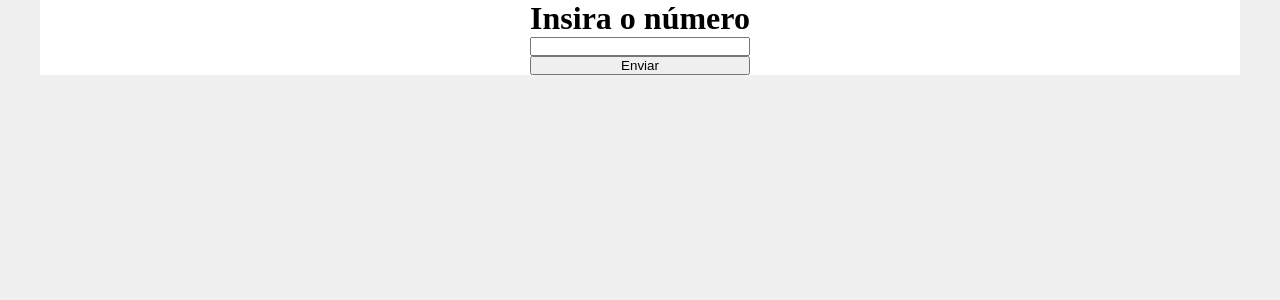
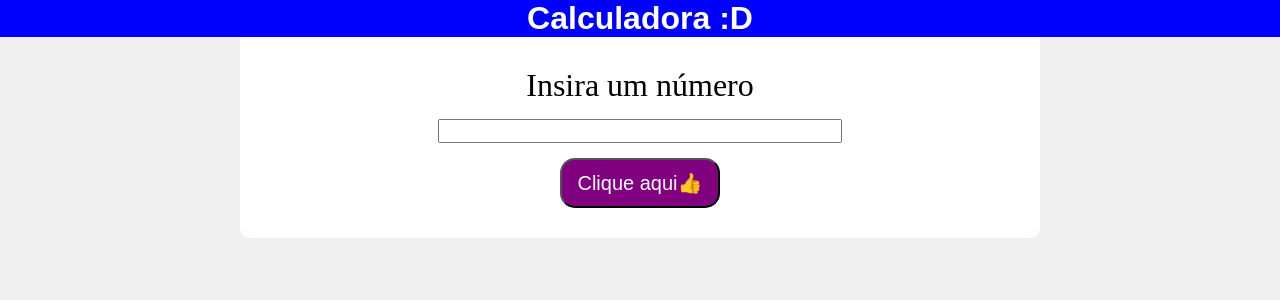
Before and after one commit to gabisartori/mesmos-divisores-front, a React (Create React App) app: page / in a window 1280 px wide. Shown: the top 300 px of the page. Built offline with nearby package versions, Linux system fonts and the light colour scheme.

Commit message:
um monte de coisa

```diff
--- a/package.json
+++ b/package.json
@@ -13,6 +13,7 @@
     "react": "^18.2.0",
     "react-dom": "^18.2.0",
     "react-scripts": "5.0.1",
+    "styled-components": "^5.3.5",
     "typescript": "^4.7.4",
     "web-vitals": "^2.1.4"
   },
@@ -39,5 +40,8 @@
       "last 1 firefox version",
       "last 1 safari version"
     ]
+  },
+  "devDependencies": {
+    "@types/styled-components": "^5.1.25"
   }
 }
--- a/src/App.tsx
+++ b/src/App.tsx
@@ -1,11 +1,14 @@
 import React from 'react';
 import './GlobalStyle.css';
 import MainBox from './components/MainBox';
-
+import Header from './components/Header';
 
 function App() {
   return (
-    <MainBox />
+    <div>
+      <Header />
+      <MainBox />
+    </div>
   );
 }
 
--- /dev/null
+++ b/src/components/Header/index.tsx
@@ -0,0 +1,9 @@
+import * as C from './style';
+
+export default function Header() {
+  return (
+    <C.header>
+        <C.textField>Calculadora :D</C.textField>
+    </C.header>
+  );
+}
--- /dev/null
+++ b/src/components/Header/style.tsx
@@ -0,0 +1,14 @@
+import styled from 'styled-components';
+
+export const header = styled.header`
+    {
+        display: flex;
+        justify-content: center;
+        background-color: blue;
+        color: white;
+    }
+`
+
+export const textField = styled.h1`
+    font-family: sans-serif;
+`
--- a/src/components/MainBox/index.tsx
+++ b/src/components/MainBox/index.tsx
@@ -1,4 +1,4 @@
-import './style.css';
+import * as C from './style';
 
 async function chamar(){
     const input = document.getElementById('num') as HTMLInputElement;
@@ -9,10 +9,10 @@ async function chamar(){
 
 export default function MainBox() {
   return (
-    <div>
-        <h1>Insira o número</h1>
-        <input type="number" id="num" />
-        <button onClick={chamar}>Enviar</button>
-    </div>
+    <C.MainBox>
+        <C.Text>Insira um número</C.Text>
+        <C.NumberInput type="number" id="num" />
+        <C.Button onClick={chamar}>Clique aqui👍</C.Button>
+    </C.MainBox>
   );
 }
--- a/src/components/MainBox/style.css
+++ /dev/null
@@ -1,8 +0,0 @@
-div{
-    display: flex;
-    flex-direction: column;
-    background-color: white;
-    max-width: 1200px;
-    margin: 0 auto;
-    justify-content: center;
-}
--- /dev/null
+++ b/src/components/MainBox/style.tsx
@@ -0,0 +1,37 @@
+import styled from 'styled-components';
+
+
+export const MainBox = styled.div`
+{
+    display: flex;
+    flex-direction: column;
+    background-color: white;
+    max-width: 800px;
+    margin: 0 auto;
+    padding: 30px 0;
+    border-radius: 0 0 10px 10px;
+    justify-content: center;
+    align-items: center;
+}
+`
+
+export const Text = styled.p`
+    text-align: center;
+    font-size: 32px;
+
+`
+
+export const NumberInput = styled.input`
+    width: 50%;
+    height: 20px;
+    margin: 15px 0;
+`
+
+export const Button = styled.button`
+    background-color: purple;
+    color: white;
+    font-size: 20px;
+    height: 50px;
+    width: 20%;
+    border-radius: 15px;
+`
```
Also changed, not shown: 1 other file (tests, documents, lock files or other folders).
